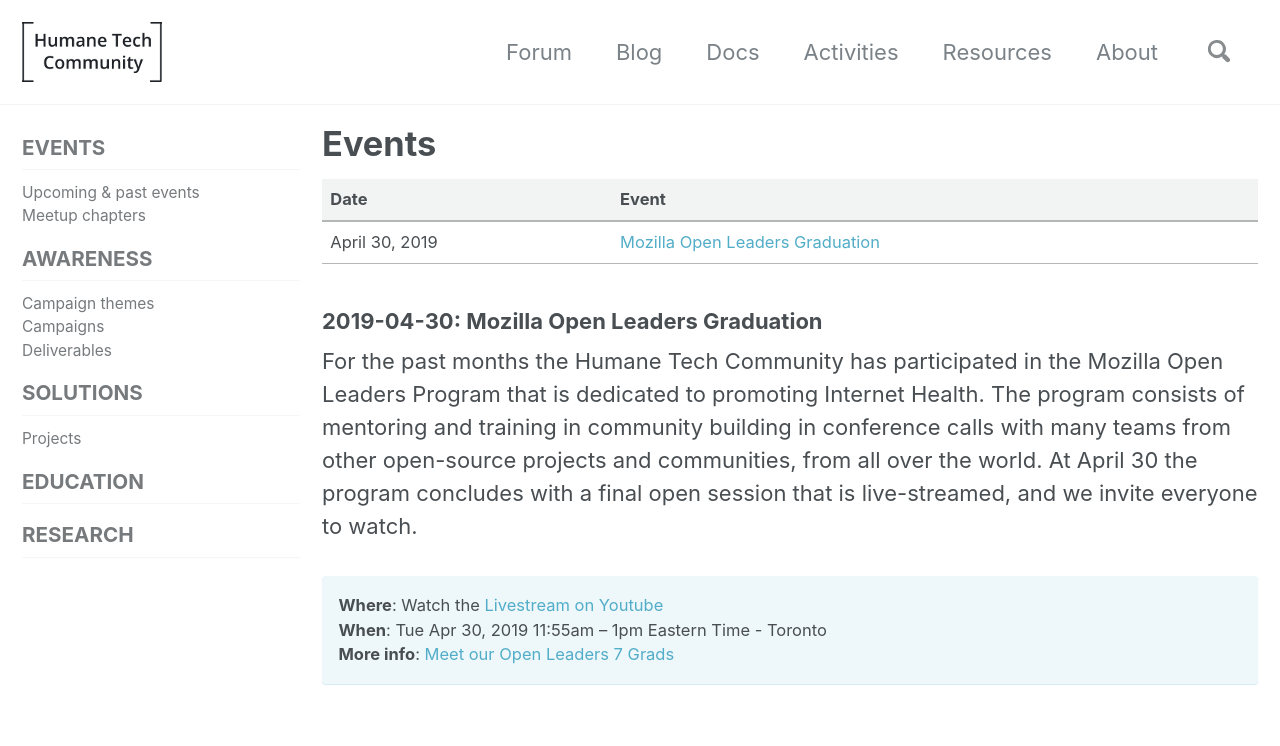
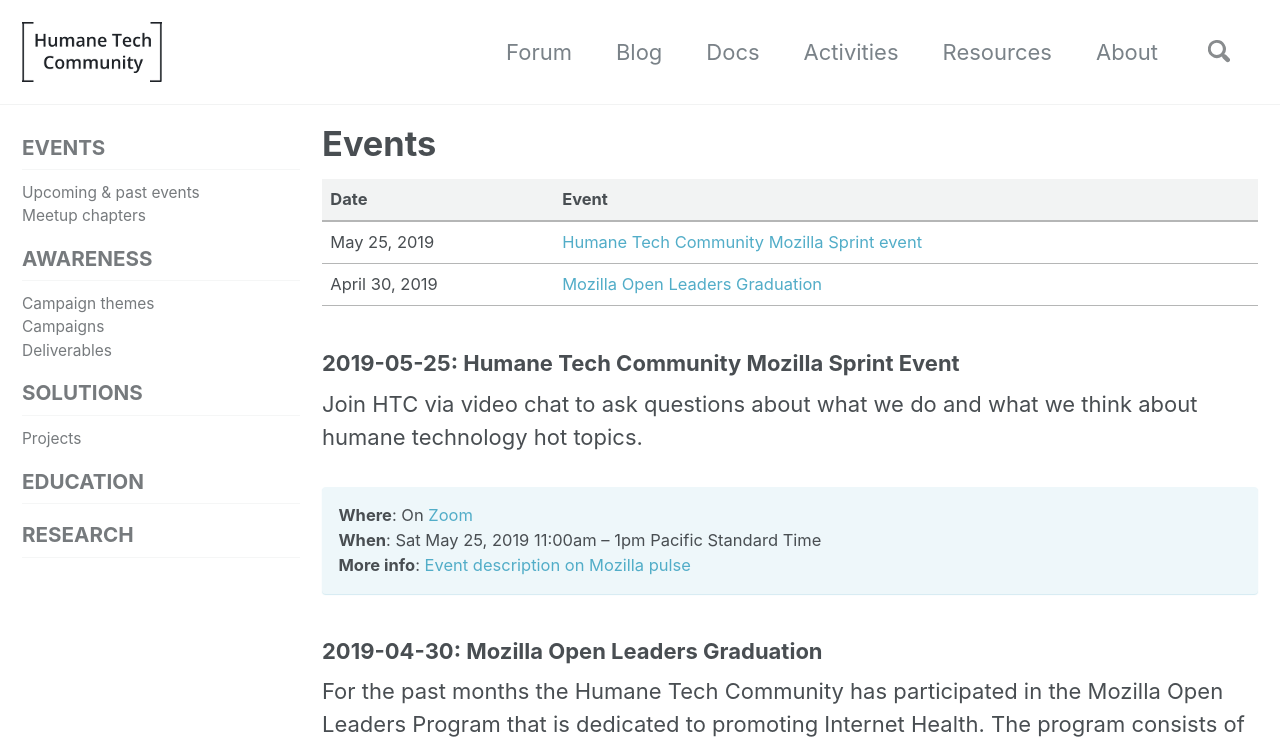
Before and after one commit to humanetech-community/community-hub, a Jekyll site: the page built from _activities/00-activities-root/02-past-events.md, in a window 1280 px wide and 900 px high, cut to the strip 0-746 px from the top of the window. Built offline with Jekyll 4.4.1, drawn with Linux system fonts in a browser that asks for light colours; cached includes are drawn as plain includes; nearby versions of some CDN libraries.

Commit message:
Events updated

```diff
--- a/_activities/00-activities-root/02-past-events.md
+++ b/_activities/00-activities-root/02-past-events.md
@@ -12,7 +12,18 @@
 
 | Date | Event |
 | :--- | :--- |
+| May 25, 2019 | [Humane Tech Community Mozilla Sprint event](#2019-05-25-humane-tech-community-mozilla-sprint-event) |
 | April 30, 2019 | [Mozilla Open Leaders Graduation](#2019-04-30-mozilla-open-leaders-graduation) |
+
+
+### 2019-05-25: Humane Tech Community Mozilla Sprint Event
+
+Join HTC via video chat to ask questions about what we do and what we think about humane technology hot topics.
+
+**Where**: On [Zoom](https://zoom.us/) <br>
+**When**: Sat May 25, 2019 11:00am – 1pm Pacific Standard Time<br>
+**More info**: [Event description on Mozilla pulse](https://www.mozillapulse.org/entry/1166)
+{: .notice--info}
 
 
 ### 2019-04-30: Mozilla Open Leaders Graduation
```
Also changed, not shown: _activities/00-activities-root/01-upcoming-events.md (+0 -10 lines).
